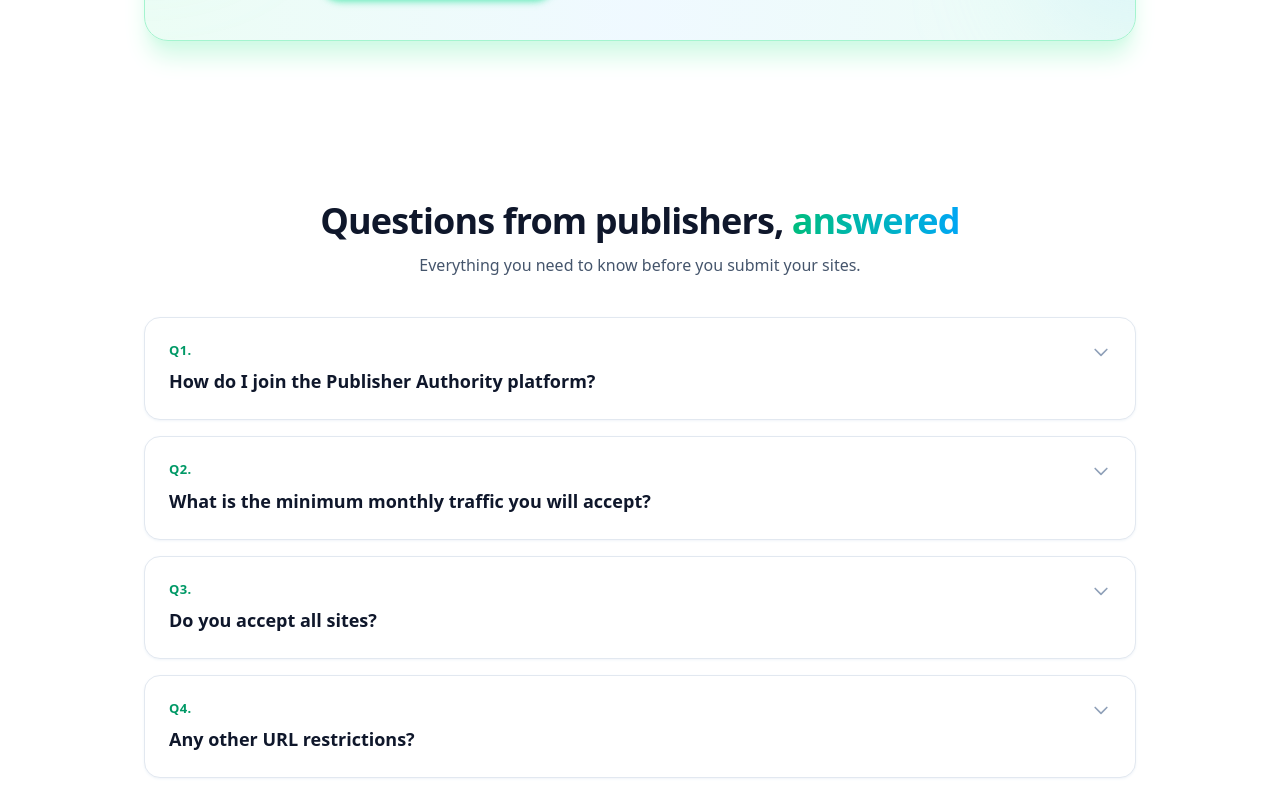
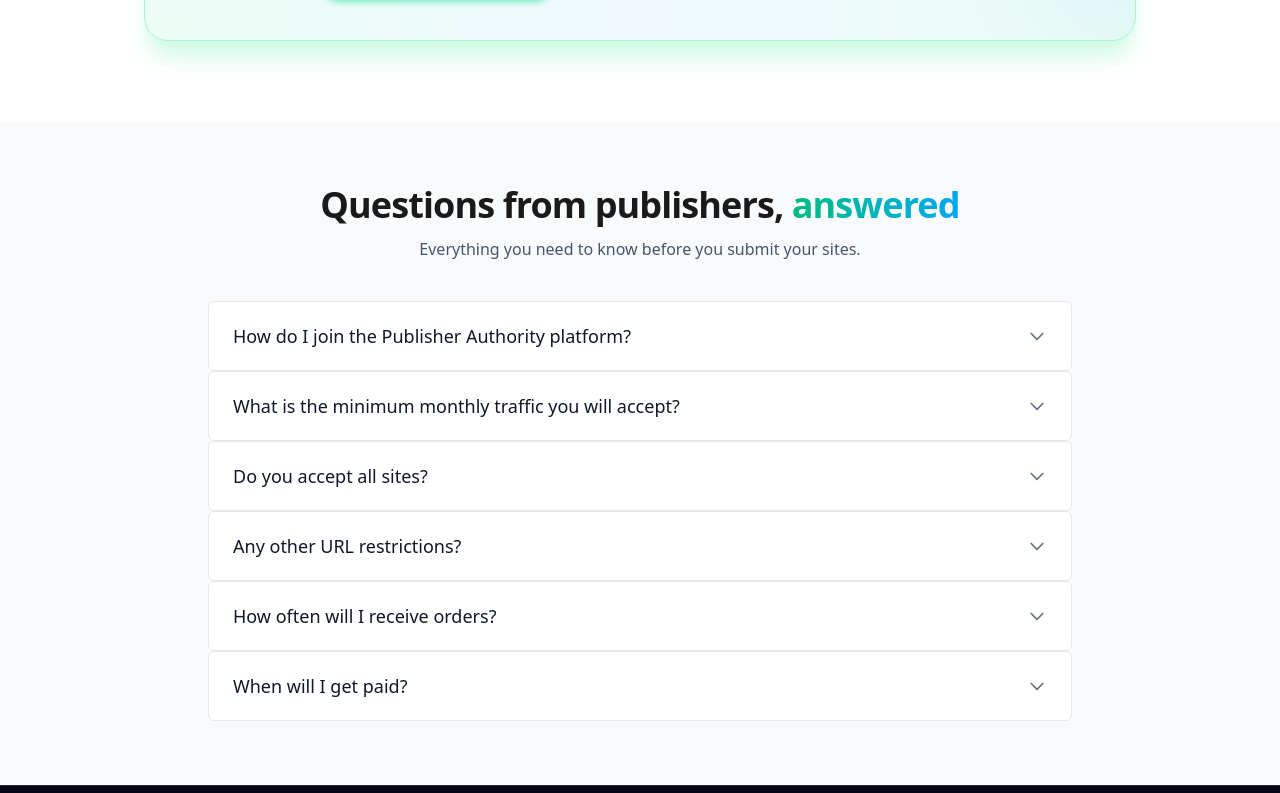
Before and after one commit to ESRAILHAQUE/publisherauthority-frontend, a Next.js app: page / in a window 1280 px wide. Shown: the part 3080-3873 px from the top of the page. Built offline with nearby package versions, Linux system fonts and the light colour scheme.

Commit message:
fixed design of FAQSection

```diff
--- a/components/home/FAQSection.tsx
+++ b/components/home/FAQSection.tsx
@@ -47,12 +47,12 @@
   };
 
   return (
-    <section className="bg-white py-14 text-slate-900 md:py-20">
-      <div className="mx-auto w-full max-w-5xl px-4">
-        <div className="text-center">
+    <section className="bg-gray-50 py-16">
+      <div className="mx-auto w-full max-w-4xl px-4">
+        <div className="mb-10 text-center">
           <h2 className="text-2xl font-semibold tracking-tight md:text-3xl lg:text-4xl">
             Questions from publishers,{' '}
-            <span className="bg-gradient-to-r from-emerald-500 to-sky-500 bg-clip-text text-transparent">
+            <span className="bg-linear-to-r from-emerald-500 to-sky-500 bg-clip-text text-transparent">
               answered
             </span>
           </h2>
@@ -61,33 +61,26 @@
           </p>
         </div>
 
-        <div className="mt-8 grid gap-4 md:mt-10">
+        <div className="space-y-0">
           {faqs.map((faq, index) => {
             const isOpen = openIndex === index;
 
             return (
               <div
                 key={index}
-                className="overflow-hidden rounded-2xl border border-slate-200 bg-white shadow-sm shadow-slate-100 transition-all duration-200 hover:shadow-md"
+                className="overflow-hidden rounded-md border border-gray-200 bg-white"
               >
                 <button
                   onClick={() => toggleAccordion(index)}
-                  className="w-full p-5 text-left transition-colors duration-200 hover:bg-slate-50 md:p-6"
+                  className="flex w-full items-center justify-between px-6 py-5 text-left"
                   aria-expanded={isOpen}
                   aria-controls={`faq-answer-${index}`}
                 >
-                  <div className="flex items-start justify-between gap-4">
-                    <div className="flex-1">
-                      <div className="mb-2 text-xs font-semibold uppercase tracking-wide text-emerald-600 md:text-[13px]">
-                        Q{index + 1}.
-                      </div>
-                      <h3 className="text-base font-semibold text-slate-900 md:text-lg">
+                  <h3 className="text-base font-medium text-gray-900 md:text-lg">
                     {faq.question}
                   </h3>
-                    </div>
-                    <div className="flex-shrink-0">
                   <svg
-                        className={`h-5 w-5 text-slate-400 transition-transform duration-300 ${
+                    className={`ml-4 h-5 w-5 shrink-0 text-gray-500 transition-transform duration-200 ${
                       isOpen ? 'rotate-180' : ''
                     }`}
                     fill="none"
@@ -102,18 +95,16 @@
                       d="M19 9l-7 7-7-7"
                     />
                   </svg>
-                    </div>
-                  </div>
                 </button>
 
                 <div
                   id={`faq-answer-${index}`}
-                  className={`overflow-hidden transition-all duration-300 ease-in-out ${
-                    isOpen ? 'max-h-96 opacity-100' : 'max-h-0 opacity-0'
+                  className={`transition-all duration-200 ease-in-out ${
+                    isOpen ? 'max-h-96' : 'max-h-0'
                   }`}
                 >
-                  <div className="border-t border-slate-100 px-5 pb-5 pt-4 md:px-6 md:pb-6">
-                    <p className="text-sm leading-relaxed text-slate-600 md:text-base">
+                  <div className="border-t border-gray-200 px-6 py-4">
+                    <p className="text-sm text-gray-600 md:text-base">
                       {faq.answer}
                     </p>
                   </div>
```
Lines whose indentation alone changed are shown as unchanged.
